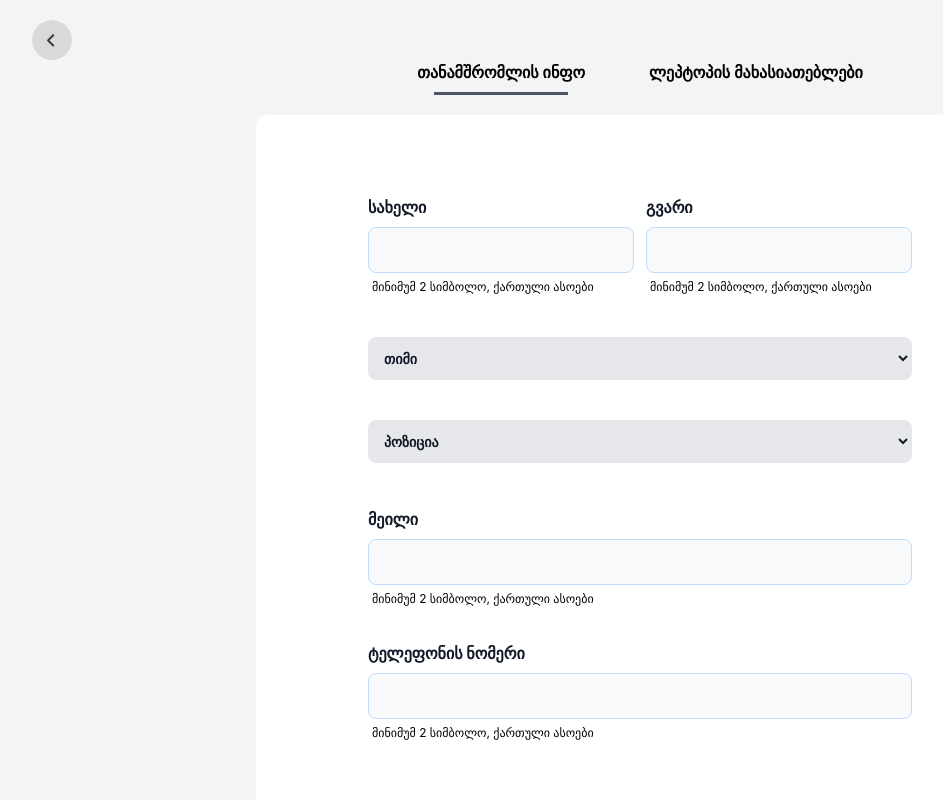
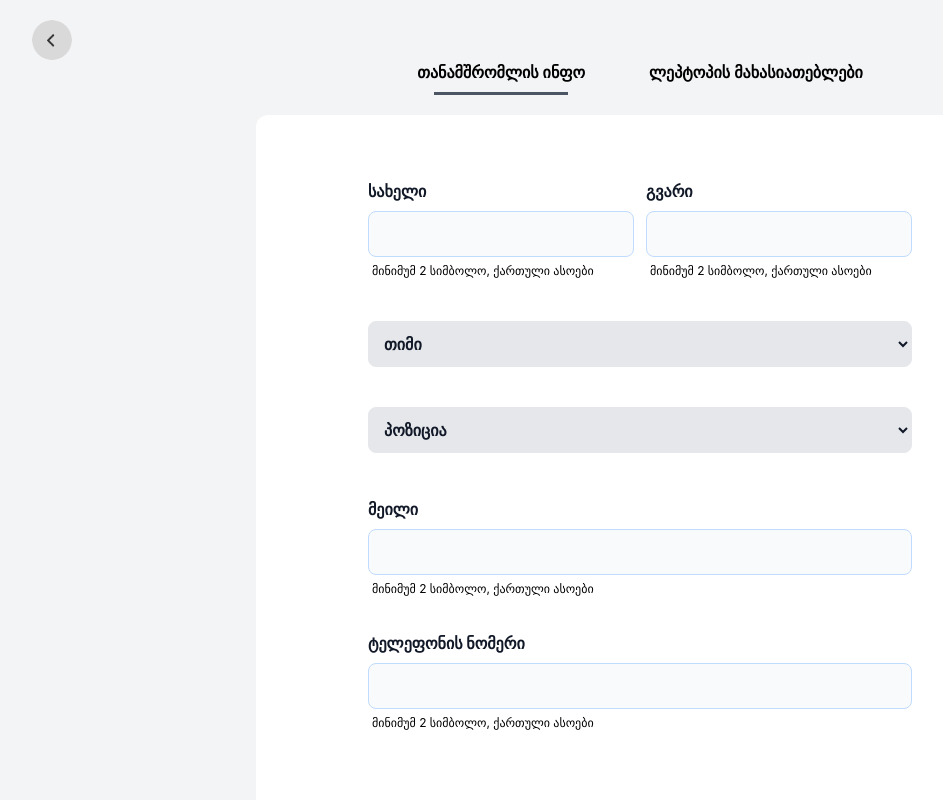
Before and after one commit to ibotchori/PCfy, a React (Create React App) app: page /employ-info in a window 1280 px wide. Shown: the top 800 px of the page, without its empty margins (0-943 px from the left). Built offline with nearby package versions, Linux system fonts and the light colour scheme.

Commit message:
chore: fix padding & font size

```diff
--- a/src/components/Input/Input.jsx
+++ b/src/components/Input/Input.jsx
@@ -5,7 +5,7 @@ const Input = ({ label, type, id, placeholder }) => {
     <div className='mb-6'>
       <label
         htmlFor={label}
-        className='block mb-2 text-base font-bold text-gray-900 dark:text-gray-300'
+        className='block mb-2  font-bold text-gray-900 dark:text-gray-300'
       >
         {label}
       </label>
--- a/src/components/Select/Select.jsx
+++ b/src/components/Select/Select.jsx
@@ -6,7 +6,7 @@ const Select = ({ label, id, name }) => {
       <select
         id={id}
         name={name}
-        className='bg-gray-200 text-gray-900 text-sm rounded-lg  focus:outline-none  font-bold  block w-full p-[11px] border '
+        className='bg-gray-200 text-gray-900  rounded-lg   focus:outline-none  font-bold  block w-full p-[11px] border '
       >
         <option selected>{label}</option>
         <option value='US'>დეველოპმენტი</option>
--- a/src/pages/EmployeeInfo/EmployeeInfo.jsx
+++ b/src/pages/EmployeeInfo/EmployeeInfo.jsx
@@ -10,14 +10,14 @@ import React from 'react'
 
 const EmployeeInfo = () => {
   return (
-    <div className='bg-gray-100 w-full h-full flex flex-col justify-between'>
+    <div className='bg-gray-100 w-full min-h-screen flex flex-col justify-between'>
       {/* Go Back Button */}
       <GoBackButton path='/' />
       {/* Title */}
       <PageTitle path='/' />
       {/* Main Content */}
       <div className='flex justify-center h-full'>
-        <form className=' w-full sm:w-[60%]  bg-white rounded-xl  lg:px-28 pt-8 sm:pt-20 '>
+        <form className=' w-full sm:w-[60%]   bg-white rounded-xl  lg:px-28 pt-8 sm:pt-16 '>
           <div className='flex flex-col lg:flex-row sm:justify-between gap-3 items-center pb-5 lg:pb-10'>
             <div className='w-[21.875rem] sm:w-[25rem]'>
               <Input label='სახელი' />
--- a/src/pages/LaptopInfo/LaptopInfo.jsx
+++ b/src/pages/LaptopInfo/LaptopInfo.jsx
@@ -38,7 +38,7 @@ const LaptopInfo = () => {
       <PageTitle path='/employ-info' />
       {/* Main Content */}
       <div className='flex justify-center h-full'>
-        <form className=' w-full sm:w-[60%]  bg-white rounded-xl  lg:px-28 pt-8 sm:pt-20 '>
+        <form className=' w-full sm:w-[60%]  bg-white rounded-xl  lg:px-28 pt-8 sm:pt-16 '>
           <div className='divide-y-[16px] sm:divide-y-2 sm:divide-gray-200 divide-gray-100'>
             {/* Divide 1 */}
             <div className=''>
```
